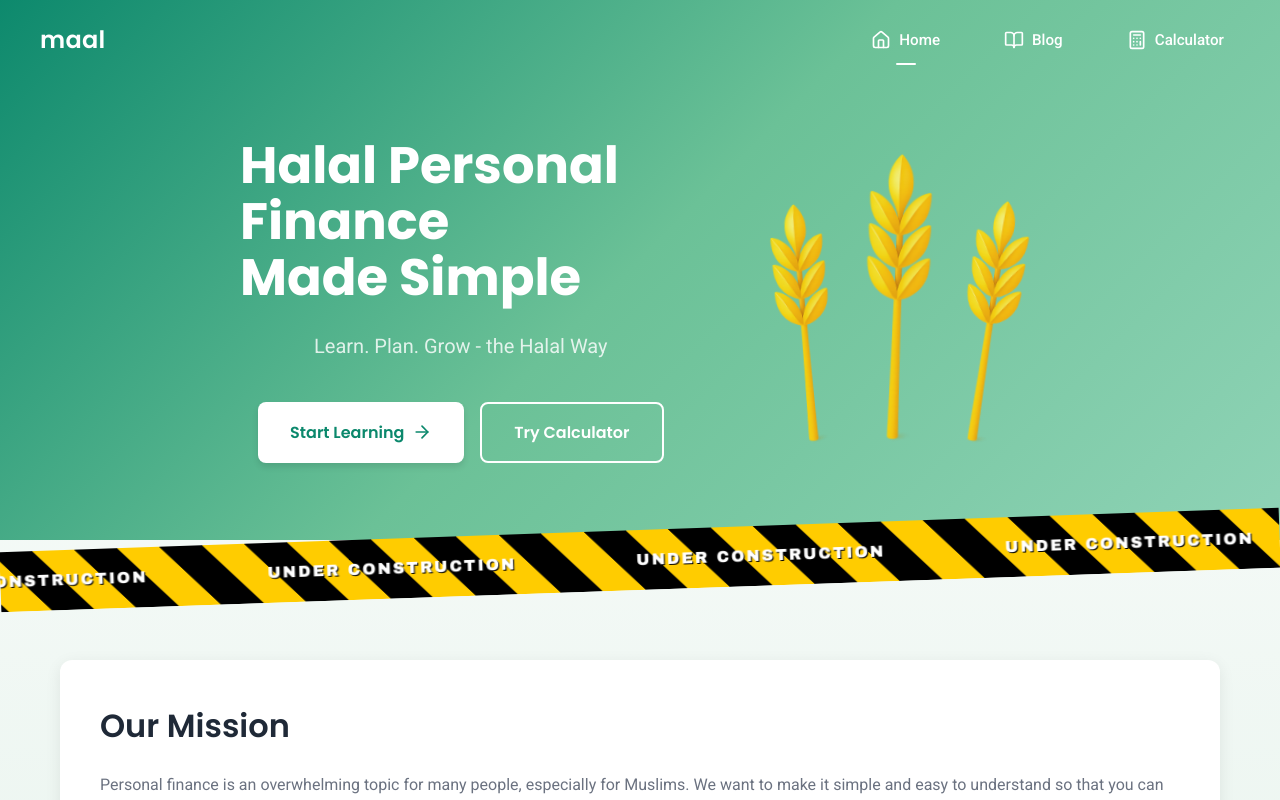
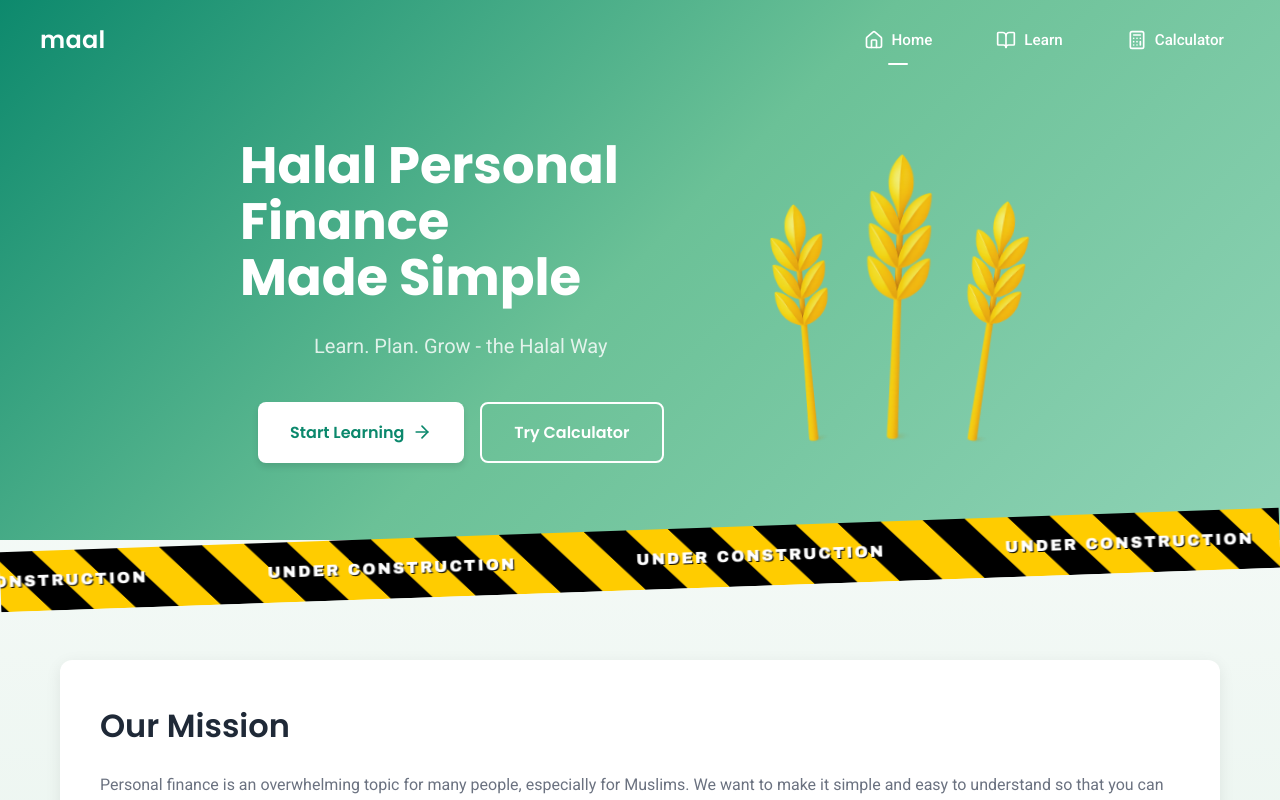
Before and after one commit to Lmar-O/Maal, a React (Vite) app in the folder frontend/: page / in a window 1280 px wide. Shown: the top 800 px of the page. Built offline with nearby package versions, Linux system fonts and the light colour scheme.

Commit message:
Rename 'blog' to 'learn'

```diff
--- a/frontend/src/App.tsx
+++ b/frontend/src/App.tsx
@@ -2,7 +2,7 @@ import { BrowserRouter as Router, Routes, Route, useLocation } from 'react-route
 import { useEffect } from 'react'
 import './App.css'
 import LandingPage from './pages/LandingPage'
-import BlogPage from './pages/BlogPage'
+import LearnPage from './pages/LearnPage'
 import InvestmentCalculator from './pages/InvestmentCalculator'
 import Navbar from './components/Navbar'
 
@@ -25,7 +25,7 @@ function App() {
         <Navbar />
         <Routes>
           <Route path="/" element={<LandingPage />} />
-          <Route path="/blog" element={<BlogPage />} />
+          <Route path="/learn" element={<LearnPage />} />
           <Route path="/calculator" element={<InvestmentCalculator />} />
         </Routes>
       </div>
--- a/frontend/src/components/Navbar.tsx
+++ b/frontend/src/components/Navbar.tsx
@@ -70,12 +70,12 @@ const Navbar = () => {
             </Link>
 
             <Link
-              to="/blog"
-              className={`nav-link ${isActive('/blog') ? 'active' : ''}`}
+              to="/learn"
+              className={`nav-link ${isActive('/learn') ? 'active' : ''}`}
               onClick={closeMenu}
             >
               <BookOpen size={20} />
-              <span>Blog</span>
+              <span>Learn</span>
             </Link>
 
             <Link
@@ -106,12 +106,12 @@ const Navbar = () => {
           </Link>
 
           <Link
-            to="/blog"
-            className={`mobile-nav-link ${isActive('/blog') ? 'active' : ''}`}
+            to="/learn"
+            className={`mobile-nav-link ${isActive('/learn') ? 'active' : ''}`}
             onClick={closeMenu}
           >
             <BookOpen size={20} />
-            <span>Blog</span>
+            <span>Learn</span>
           </Link>
 
           <Link
--- a/frontend/src/pages/LandingPage.tsx
+++ b/frontend/src/pages/LandingPage.tsx
@@ -16,7 +16,7 @@ const LandingPage = () => {
                 Learn. Plan. Grow - the Halal Way
               </p>
               <div className="hero-buttons">
-                <Link to="/blog" className="btn-primary">
+                <Link to="/learn" className="btn-primary">
                   Start Learning
                   <ArrowRight size={20} />
                 </Link>
--- a/frontend/src/pages/BlogPage.tsx
+++ b/frontend/src/pages/LearnPage.tsx
@@ -11,7 +11,7 @@ interface BlogPost {
   image: string
 }
 
-const BlogPage = () => {
+const LearnPage = () => {
   const [selectedCategory, setSelectedCategory] = useState('all')
 
   const blogPosts: BlogPost[] = [
@@ -82,7 +82,7 @@ const BlogPage = () => {
       <div className="container">
         {/* Header */}
         <div className="blog-header">
-          <h1 className="blog-title">Islamic Finance Blog</h1>
+                      <h1 className="blog-title">Learn Islamic Finance</h1>
           <p className="blog-subtitle">
             Learn about halal personal finance, investment strategies, and Islamic financial principles
           </p>
@@ -169,4 +169,4 @@ const BlogPage = () => {
   )
 }
 
-export default BlogPage
+export default LearnPage
```
